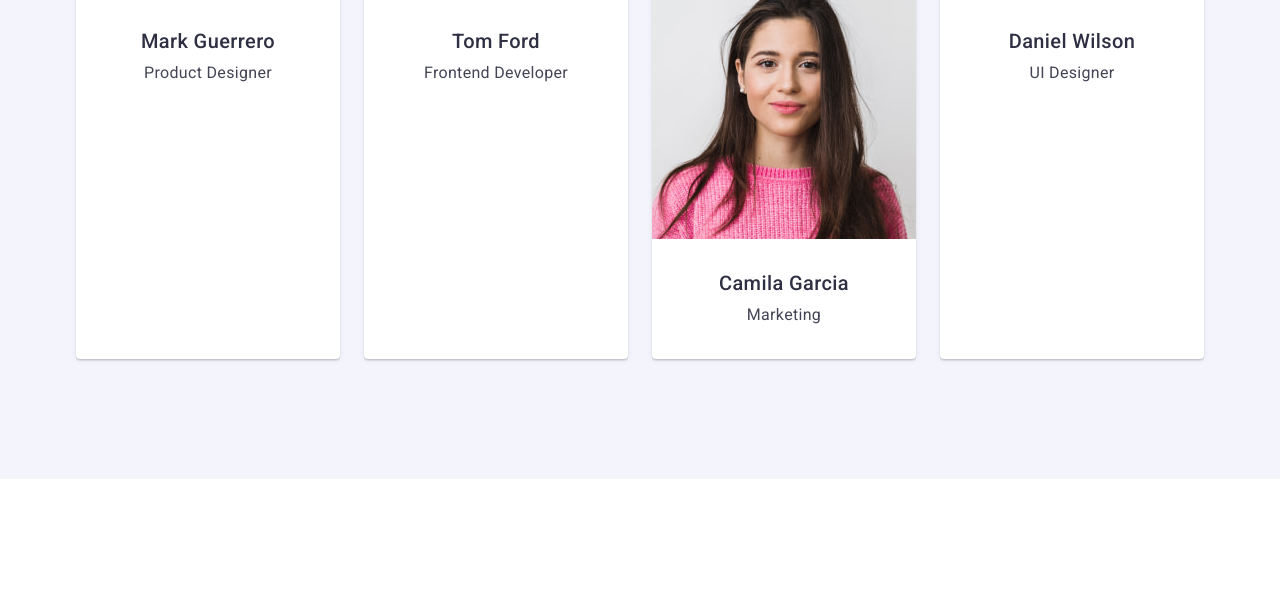
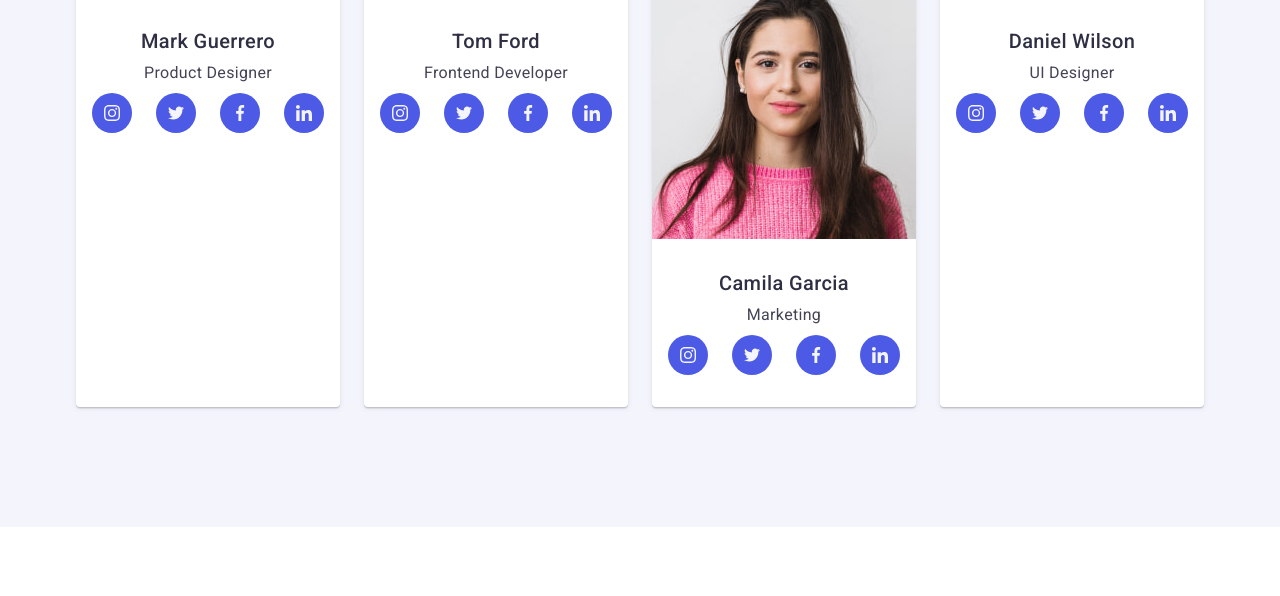
Before and after one commit to IgorMedvedenko/goit-markup-hw-04, a plain HTML site: page index.html in a window 1280 px wide. Shown: the part 1416-2012 px from the top of the page. Drawn offline with nearby package versions, Linux system fonts and the light colour scheme.

Commit message:
our team

```diff
--- a/css/styles.css
+++ b/css/styles.css
@@ -192,9 +192,8 @@ h6 {
   margin-bottom: 8px;
 }
 .icon {
-  width: 64px;
-  height: 64px;
   display: inline-block;
+  fill: #2e2f42;
 }
 .advantages-title {
   font-weight: 500;
@@ -239,7 +238,7 @@ h6 {
   height: auto;
 }
 .team-aside {
-  padding: 32px 0;
+  padding: 32px 16px;
 }
 .team-name {
   font-weight: 500;
@@ -255,6 +254,30 @@ h6 {
   line-height: 1.5;
   letter-spacing: 0.02em;
   text-align: center;
+  margin-bottom: 8px;
+}
+.icon-list {
+  display: flex;
+  gap: 24px;
+}
+.icon-item {
+  width: 40px;
+  height: 40px;
+}
+.icon-link {
+  width: 100%;
+  height: 100%;
+  display: flex;
+  align-items: center;
+  justify-content: center;
+  border-radius: 50%;
+  background-color: #4d5ae5;
+}
+.icon-icon {
+  display: block;
+}
+.icon-link:hover {
+  background-color: #31d0aa;
 }
 /*---Our Portfolio---*/
 
--- a/index.html
+++ b/index.html
@@ -68,7 +68,7 @@
           <ul class="advantages-list">
             <li class="advantages-box">
               <div class="icon-box">
-                <svg class="icon">
+                <svg class="icon" width="64" height="64">
                   <use href="./images/icon.svg#icon-antenna-1"></use>
                 </svg>
               </div>
@@ -80,7 +80,7 @@
             </li>
             <li class="advantages-box">
               <div class="icon-box">
-                <svg class="icon">
+                <svg class="icon" width="64" height="64">
                   <use href="./images/icon.svg#icon-clock-1"></use>
                 </svg>
               </div>
@@ -92,7 +92,7 @@
             </li>
             <li class="advantages-box">
               <div class="icon-box">
-                <svg class="icon">
+                <svg class="icon" width="64" height="64">
                   <use href="./images/icon.svg#icon-diagram-1"></use>
                 </svg>
               </div>
@@ -104,7 +104,7 @@
             </li>
             <li class="advantages-box">
               <div class="icon-box">
-                <svg class="icon">
+                <svg class="icon" width="64" height="64">
                   <use href="./images/icon.svg#icon-astronaut-1"></use>
                 </svg>
               </div>
@@ -132,6 +132,37 @@
               <div class="team-aside">
                 <h3 class="team-name">Mark Guerrero</h3>
                 <p class="team-text">Product Designer</p>
+
+                <ul class="icon-list">
+                  <li class="icon-item">
+                    <a href="" class="icon-link">
+                      <svg class="icon-icon" width="16" height="16">
+                        <use href="./images/icon.svg#icon-instagram-2"></use>
+                      </svg>
+                    </a>
+                  </li>
+                  <li class="icon-item">
+                    <a href="" class="icon-link">
+                      <svg class="icon-icon" width="16" height="16">
+                        <use href="./images/icon.svg#icon-twitter-1"></use>
+                      </svg>
+                    </a>
+                  </li>
+                  <li class="icon-item">
+                    <a href="" class="icon-link">
+                      <svg class="icon-icon" width="16" height="16">
+                        <use href="./images/icon.svg#icon-facebook-1"></use>
+                      </svg>
+                    </a>
+                  </li>
+                  <li class="icon-item">
+                    <a href="" class="icon-link">
+                      <svg class="icon-icon" width="16" height="16">
+                        <use href="./images/icon.svg#icon-linkedin-1"></use>
+                      </svg>
+                    </a>
+                  </li>
+                </ul>
               </div>
             </li>
             <li class="team-holder">
@@ -144,6 +175,37 @@
               <div class="team-aside">
                 <h3 class="team-name">Tom Ford</h3>
                 <p class="team-text">Frontend Developer</p>
+
+                <ul class="icon-list">
+                  <li class="icon-item">
+                    <a href="" class="icon-link">
+                      <svg class="icon-icon" width="16" height="16">
+                        <use href="./images/icon.svg#icon-instagram-2"></use>
+                      </svg>
+                    </a>
+                  </li>
+                  <li class="icon-item">
+                    <a href="" class="icon-link">
+                      <svg class="icon-icon" width="16" height="16">
+                        <use href="./images/icon.svg#icon-twitter-1"></use>
+                      </svg>
+                    </a>
+                  </li>
+                  <li class="icon-item">
+                    <a href="" class="icon-link">
+                      <svg class="icon-icon" width="16" height="16">
+                        <use href="./images/icon.svg#icon-facebook-1"></use>
+                      </svg>
+                    </a>
+                  </li>
+                  <li class="icon-item">
+                    <a href="" class="icon-link">
+                      <svg class="icon-icon" width="16" height="16">
+                        <use href="./images/icon.svg#icon-linkedin-1"></use>
+                      </svg>
+                    </a>
+                  </li>
+                </ul>
               </div>
             </li>
             <li class="team-holder">
@@ -156,6 +218,37 @@
               <div class="team-aside">
                 <h3 class="team-name">Camila Garcia</h3>
                 <p class="team-text">Marketing</p>
+
+                <ul class="icon-list">
+                  <li class="icon-item">
+                    <a href="" class="icon-link">
+                      <svg class="icon-icon" width="16" height="16">
+                        <use href="./images/icon.svg#icon-instagram-2"></use>
+                      </svg>
+                    </a>
+                  </li>
+                  <li class="icon-item">
+                    <a href="" class="icon-link">
+                      <svg class="icon-icon" width="16" height="16">
+                        <use href="./images/icon.svg#icon-twitter-1"></use>
+                      </svg>
+                    </a>
+                  </li>
+                  <li class="icon-item">
+                    <a href="" class="icon-link">
+                      <svg class="icon-icon" width="16" height="16">
+                        <use href="./images/icon.svg#icon-facebook-1"></use>
+                      </svg>
+                    </a>
+                  </li>
+                  <li class="icon-item">
+                    <a href="" class="icon-link">
+                      <svg class="icon-icon" width="16" height="16">
+                        <use href="./images/icon.svg#icon-linkedin-1"></use>
+                      </svg>
+                    </a>
+                  </li>
+                </ul>
               </div>
             </li>
             <li class="team-holder">
@@ -168,6 +261,37 @@
               <div class="team-aside">
                 <h3 class="team-name">Daniel Wilson</h3>
                 <p class="team-text">UI Designer</p>
+
+                <ul class="icon-list">
+                  <li class="icon-item">
+                    <a href="" class="icon-link">
+                      <svg class="icon-icon" width="16" height="16">
+                        <use href="./images/icon.svg#icon-instagram-2"></use>
+                      </svg>
+                    </a>
+                  </li>
+                  <li class="icon-item">
+                    <a href="" class="icon-link">
+                      <svg class="icon-icon" width="16" height="16">
+                        <use href="./images/icon.svg#icon-twitter-1"></use>
+                      </svg>
+                    </a>
+                  </li>
+                  <li class="icon-item">
+                    <a href="" class="icon-link">
+                      <svg class="icon-icon" width="16" height="16">
+                        <use href="./images/icon.svg#icon-facebook-1"></use>
+                      </svg>
+                    </a>
+                  </li>
+                  <li class="icon-item">
+                    <a href="" class="icon-link">
+                      <svg class="icon-icon" width="16" height="16">
+                        <use href="./images/icon.svg#icon-linkedin-1"></use>
+                      </svg>
+                    </a>
+                  </li>
+                </ul>
               </div>
             </li>
           </ul>
```
